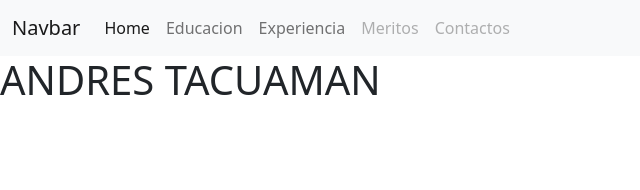
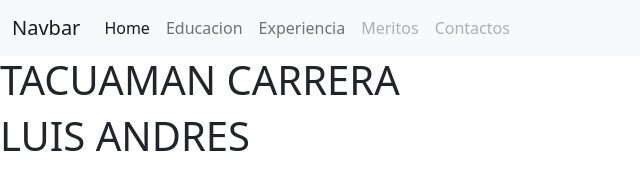
Before and after one commit to AndresT1710/CorreccionPracticaGit_TacuamanLuis, a plain HTML site: page index.html in a window 1280 px wide. Shown: the whole page, without its empty margins (0-640 px from the left). Drawn offline with nearby package versions, Linux system fonts and the light colour scheme.

Commit message:
Se agrego un resumen

```diff
--- a/index.html
+++ b/index.html
@@ -37,7 +37,8 @@
       </section>
     </header>
     <main>
-      <h1>ANDRES TACUAMAN</h1>
+      <h1>TACUAMAN CARRERA</h1>
+      <h1>LUIS ANDRES</h1>
     </main>
     <footer>
     </footer>
```
